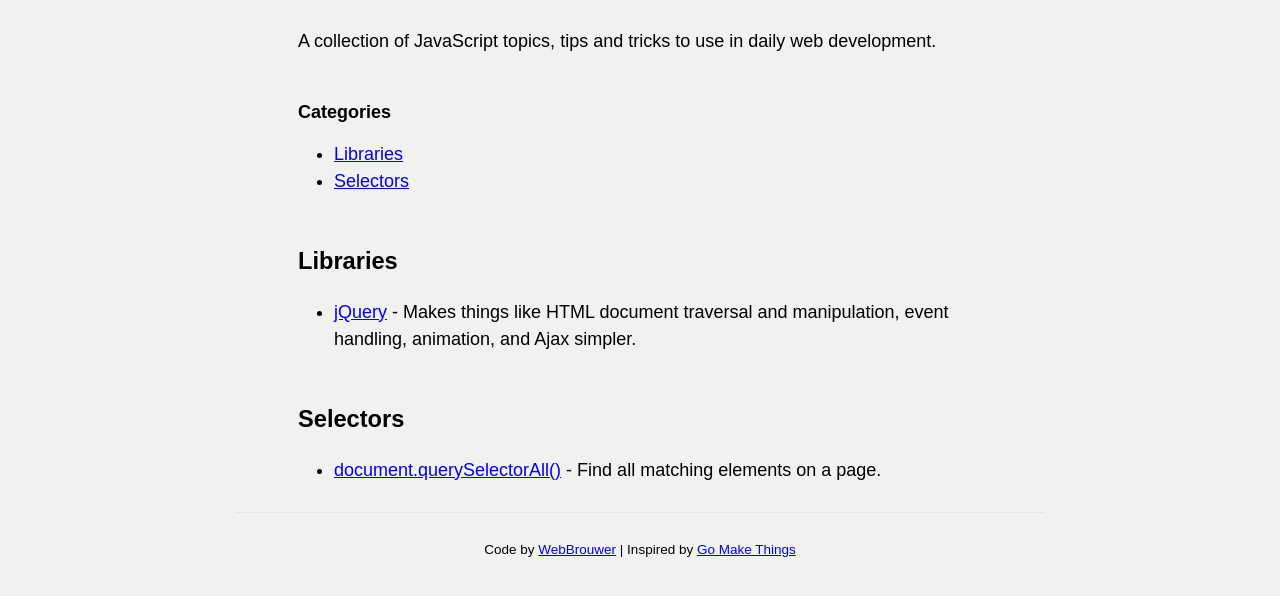
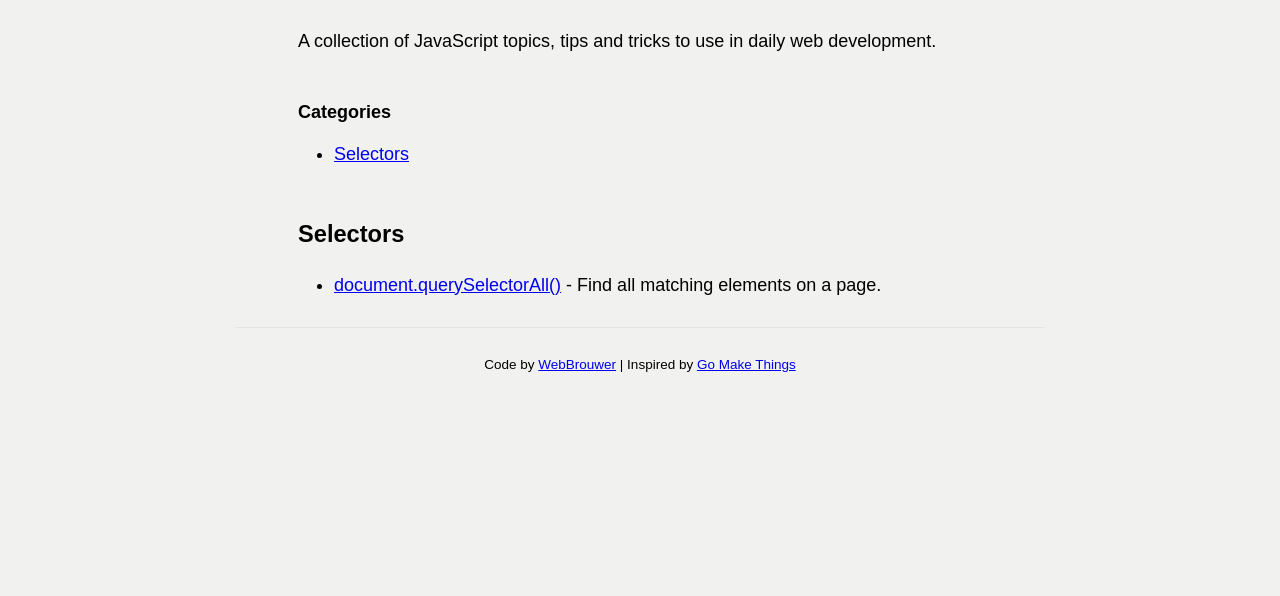
Before and after one commit to webbrouwer/development-toolkit, an Eleventy site: page src/javascript.md in a window 1280 px wide. Shown: the part 176-772 px from the top of the page. Built offline with nearby package versions, Linux system fonts and the light colour scheme; Eleventy itself is replaced by a stand-in of ours; files that its build step writes are made by us from their sources.

Commit message:
add nested collections loops for topic-overview

```diff
--- a/src/_includes/layouts/topic-overview.html
+++ b/src/_includes/layouts/topic-overview.html
@@ -12,26 +12,27 @@
 					<h2 class="h5">Categories</h2>
 
 					<ul>
-						<!-- TODO: table of contents -->
-						<li><a href="#Libraries">Libraries</a></li>
-						<li><a href="#Selectors">Selectors</a></li>
+					{% for item in collections[ collection ] %}
+						<li><a href="#{{ item.data.title }}">{{ item.data.title }}</a></li>
+					{% endfor %}
 					</ul>
+
 				</div>
 			</article>
 
-			<!-- TODO: collection of sub-topics -->
-			<h2 id="Libraries">Libraries</h2>
+			{% for item in collections[ collection ] %}
+
+			<h2 id="{{ item.data.title }}">{{ item.data.title }}</h2>
 
 			<ul>
-				<li><a href="https://jquery.com/">jQuery</a> - Makes things like HTML document traversal and manipulation, event handling, animation, and Ajax simpler.</li>
+			{% for item in collections[ item.data.collection ] %}
+				<li>
+					<a href="{{ item.url }}">{{ item.data.title }}</a> - {{ item.data.shortDescription }}.
+				</li>
+			{% endfor %}
 			</ul>
 
-			<h2 id="Selectors">Selectors</h2>
-
-			<ul>
-				<li><a href="./document-queryselectorall/index.html">document.querySelectorAll()</a> - Find all matching elements on a page.</li>
-			</ul>
-
+			{% endfor %}
 		</div>
 
 {% endblock %}
--- a/src/html-css.md
+++ b/src/html-css.md
@@ -1,6 +1,7 @@
 ---
 title: 'HTML & CSS'
 pageIntro: 'A collection of HTML & CSS topics, tips and tricks to use in daily web development.'
+collection: 'html-css'
 eleventyNavigation:
   key: HTML & CSS
   order: 0
--- a/src/javascript.md
+++ b/src/javascript.md
@@ -1,6 +1,7 @@
 ---
 title: 'JavaScript'
 pageIntro: 'A collection of JavaScript topics, tips and tricks to use in daily web development.'
+collection: 'javascript'
 eleventyNavigation:
   key: JavaScript
   order: 1
--- /dev/null
+++ b/src/javascript/selectors.md
@@ -0,0 +1,5 @@
+---
+title: 'Selectors'
+collection: 'selectors'
+tags: 'javascript'
+---
--- a/src/javascript/document-queryselectorall.md
+++ b/src/javascript/selectors/document-queryselectorall.md
@@ -1,6 +1,8 @@
 ---
 title: 'document.querySelectorAll()'
 pageIntro: 'Get all elements with a given selector.'
+shortDescription: 'Find all matching elements on a page'
+tags: 'selectors'
 layout: 'layouts/topic.html'
 ---
 
--- a/src/php.md
+++ b/src/php.md
@@ -1,6 +1,7 @@
 ---
 title: 'PHP'
 pageIntro: 'A collection of PHP topics, tips and tricks to use in daily web development.'
+collection: 'php'
 eleventyNavigation:
   key: PHP
   order: 2
```
Also changed, not shown: .eleventy.js, README.md.
